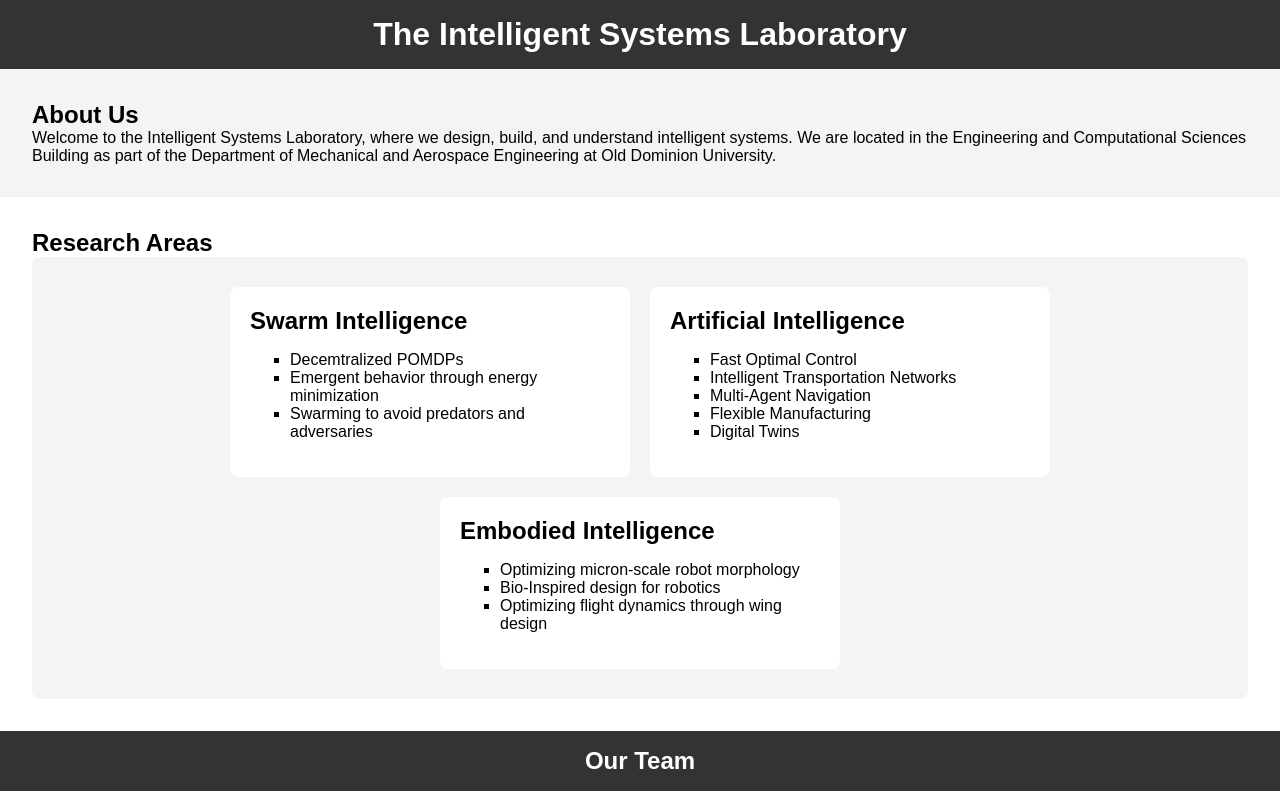
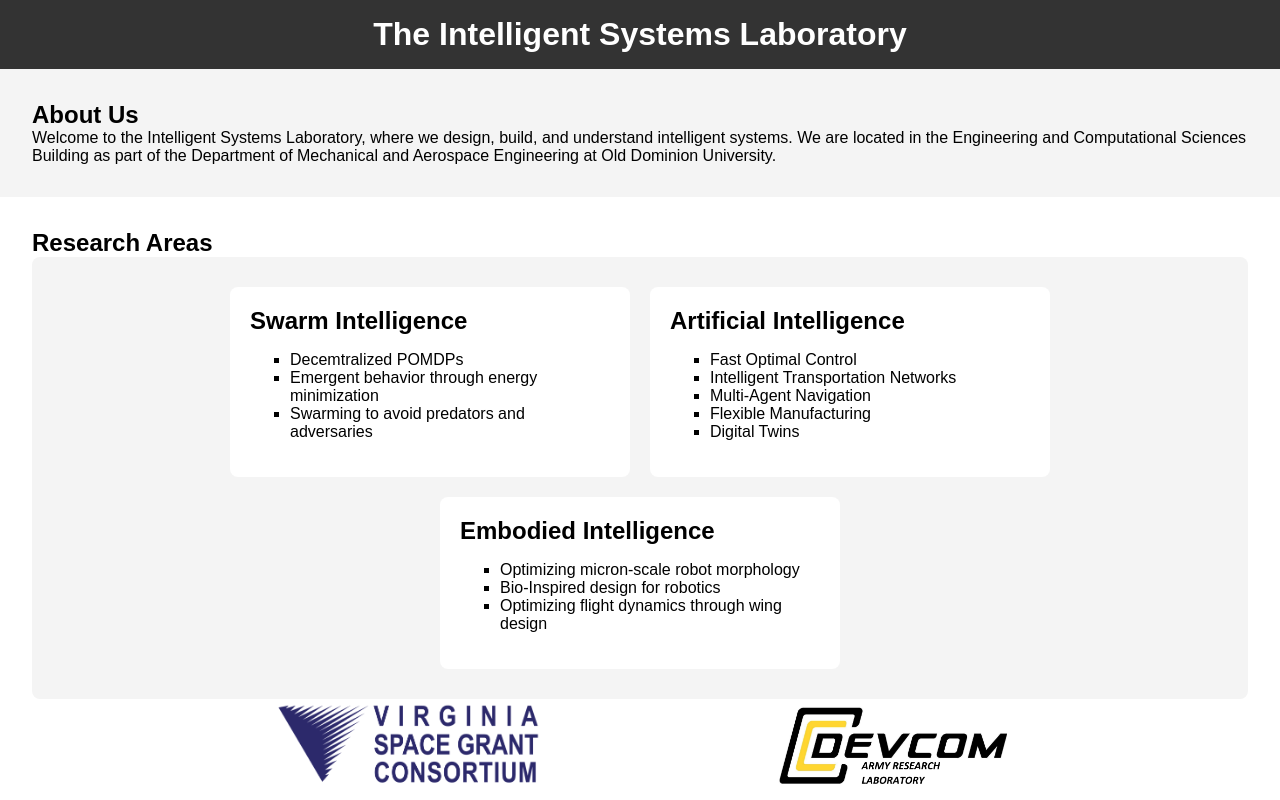
Before and after one commit to Logiant/intsyslab, a plain HTML site: page index.html in a window 1280 px wide. Shown: the top 800 px of the page. Drawn offline with Linux system fonts and the light colour scheme.

Commit message:
added sponsor logos

```diff
--- a/index.html
+++ b/index.html
@@ -48,6 +48,11 @@
                 </ul>
             </div>
         </div>
+		<!--Research logos/projects-->
+		<div id="sponsors">
+		<img src="resources/vsgc_logo.png" alt="Virginia Space Grant Consortium">
+		<img src="resources/ARL_logo.png" alt="DEVCOM Army Research Laboratory">
+		</div>
     </section>
 
     <header>
--- a/style.css
+++ b/style.css
@@ -38,6 +38,18 @@ section {
 
 #research ul {
     list-style-type: square;
+}
+
+#sponsors {
+	padding: 4px;
+	display: flex;
+	justify-content: space-evenly;
+	align-items: center;
+	background-color: #ffffff;
+}
+
+#sponsors img {
+	height: 85px;
 }
 
 #team {
```
Also changed, not shown: resources/ARL_logo.png (added), resources/vsgc_logo.png (added).
